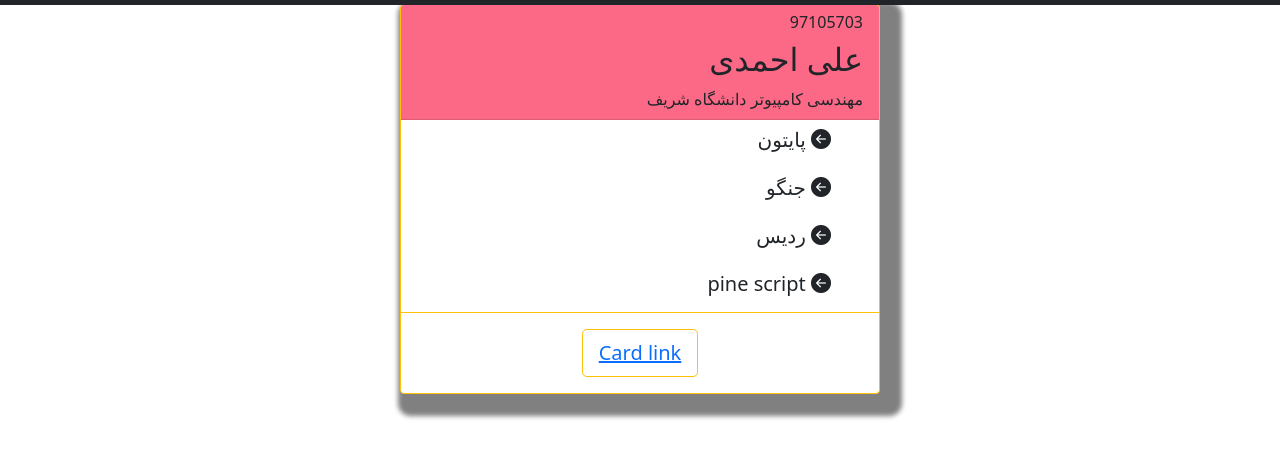
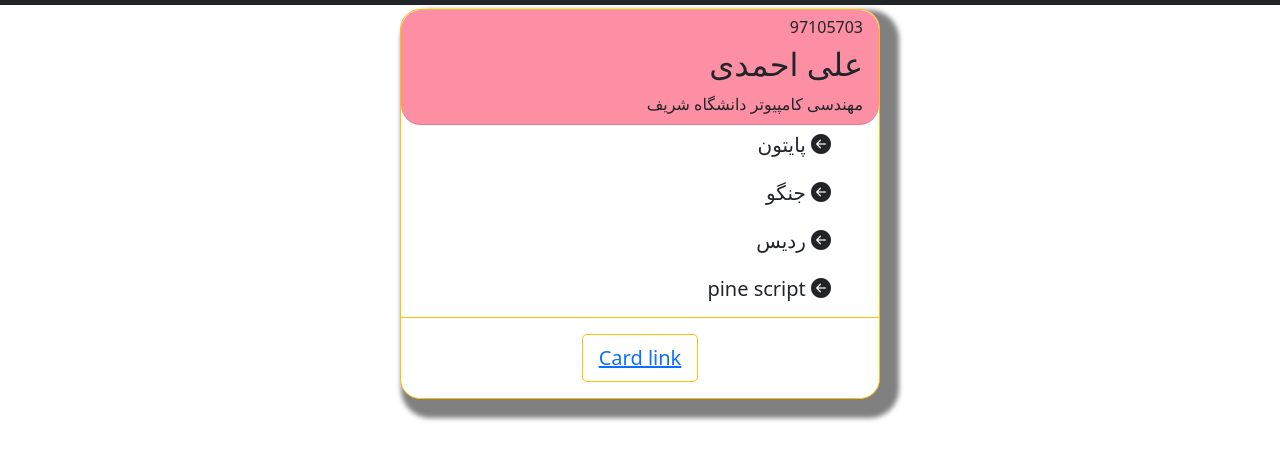
Before and after one commit to aliraad79/web-hw2, a plain HTML site: page index.html in a window 1280 px wide. Shown: the part 121-580 px from the top of the page. Drawn offline with nearby package versions, Linux system fonts and the light colour scheme.

Commit message:
complete card

```diff
--- a/index.html
+++ b/index.html
@@ -70,7 +70,7 @@
     <!-- Card -->
     <div class="d-flex justify-content-center">
         <div id="skill_box" class="card border-warning">
-            <div class="card-header" style="background-color: #fc6986">
+            <div id="skill_box_header" class="card-header" style="background-color: #fc6986be">
                 <h6 class="card-title">97105703</h6>
                 <h2 class="card-title">علی احمدی</h2>
                 <p class="card-text">مهندسی کامپیوتر دانشگاه شریف</p>
--- a/main.css
+++ b/main.css
@@ -1,6 +1,6 @@
 /* Nav bar padding */
 body {
-  padding-top: 125px;
+  padding-top: 130px;
 }
 
 /* Header */
@@ -33,5 +33,10 @@ body {
 
 #skill_box {
   width: 30rem;
-  box-shadow: 10px 10px 5px 12px grey;
+  border-radius: 20px;
+  box-shadow: 10px 10px 5px 9px grey;
 }
+
+#skill_box_header {
+  border-radius: 20px;
+}
```
